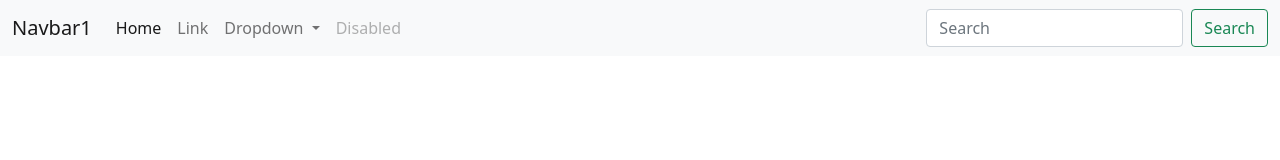
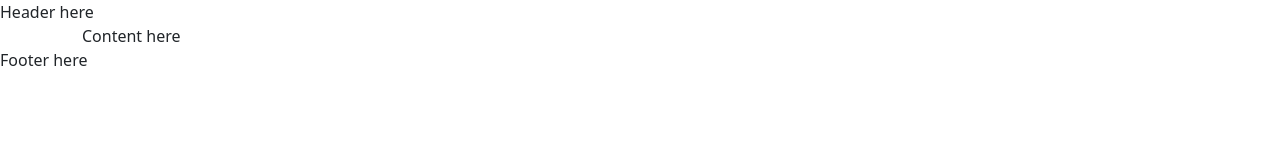
Before and after one commit to williamcanin/gosync-html, a website: page src/templates/index.html in a window 1280 px wide. Drawn offline with nearby package versions, Linux system fonts and the light colour scheme; files that its build step writes are made by us from their sources.

Commit message:
Auto commit - D:11102021-H:233738

```diff
--- a/src/templates/index.html
+++ b/src/templates/index.html
@@ -5,54 +5,28 @@
     <meta http-equiv="X-UA-Compatible" content="IE=edge">
     <meta name="viewport" content="width=device-width, initial-scale=1.0">
     <title>GO!Sync HTML</title>
+		<!-- Styles -->
     <link rel="stylesheet" href="/assets/vendor/bootstrap/css/bootstrap-reboot.min.css">
     <link rel="stylesheet" href="/assets/vendor/bootstrap/css/bootstrap.min.css">
     <link rel="stylesheet" href="/assets/css/style.min.css">
+		<!-- Styles -->
 </head>
 <body>
 
-		<!-- Navbar -->
-    <nav class="navbar navbar-expand-lg navbar-light bg-light">
-      <div class="container-fluid">
-          <a class="navbar-brand" href="#">Navbar1</a>
-          <button class="navbar-toggler" type="button" data-bs-toggle="collapse" data-bs-target="#navbarSupportedContent" aria-controls="navbarSupportedContent" aria-expanded="false" aria-label="Toggle navigation">
-            <span class="navbar-toggler-icon"></span>
-          </button>
-          <div class="collapse navbar-collapse" id="navbarSupportedContent">
-            <ul class="navbar-nav me-auto mb-2 mb-lg-0">
-              <li class="nav-item">
-                <a class="nav-link active" aria-current="page" href="#">Home</a>
-              </li>
-              <li class="nav-item">
-                <a class="nav-link" href="#">Link</a>
-              </li>
-              <li class="nav-item dropdown">
-                <a class="nav-link dropdown-toggle" href="#" id="navbarDropdown" role="button" data-bs-toggle="dropdown" aria-expanded="false">
-                  Dropdown
-                </a>
-                <ul class="dropdown-menu" aria-labelledby="navbarDropdown">
-                  <li><a class="dropdown-item" href="#">Action</a></li>
-                  <li><a class="dropdown-item" href="#">Another action</a></li>
-                  <li><hr class="dropdown-divider"></li>
-                  <li><a class="dropdown-item" href="#">Something else here</a></li>
-                </ul>
-              </li>
-              <li class="nav-item">
-                <a class="nav-link disabled">Disabled</a>
-              </li>
-            </ul>
-            <form class="d-flex">
-              <input class="form-control me-2" type="search" placeholder="Search" aria-label="Search">
-              <button class="btn btn-outline-success" type="submit">Search</button>
-            </form>
-          </div>
-        </div>
-    </nav>
-		<!-- Navbar -->
+		<!-- Header -->
+		<div class="header">Header here</div>
+		<!-- Header -->
 
 		<!-- Content -->
-    <div class="container"></div>
+		<div class="main">
+			<div class="container">Content here</div>
+		</div>
+
 		<!-- Content -->
+
+		<!-- Footer -->
+    <div class="footer">Footer here</div>
+		<!-- Footer -->
 
 		<!-- Javascripts sources -->
     <script src="/assets/vendor/jquery/jquery.min.js"></script>
```
